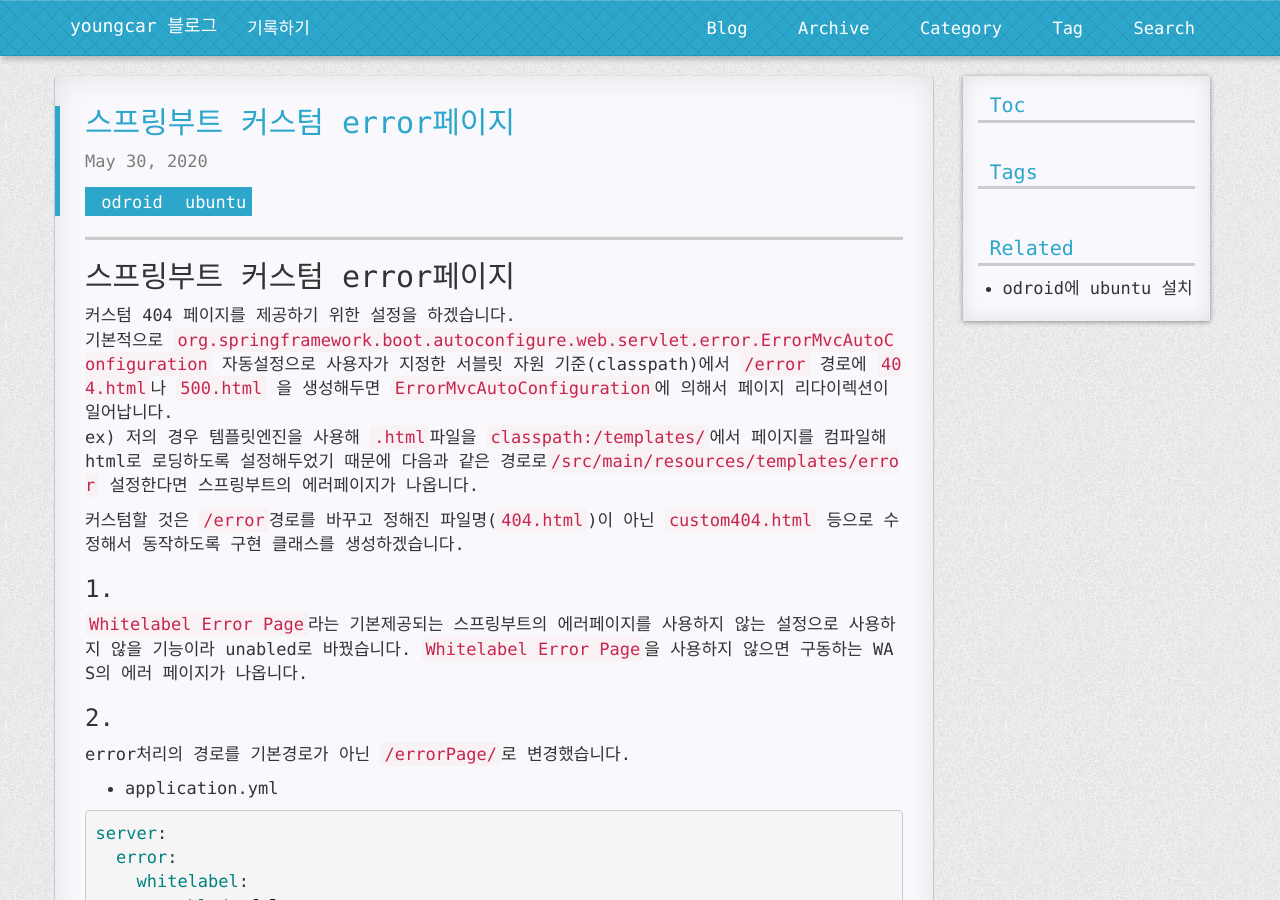
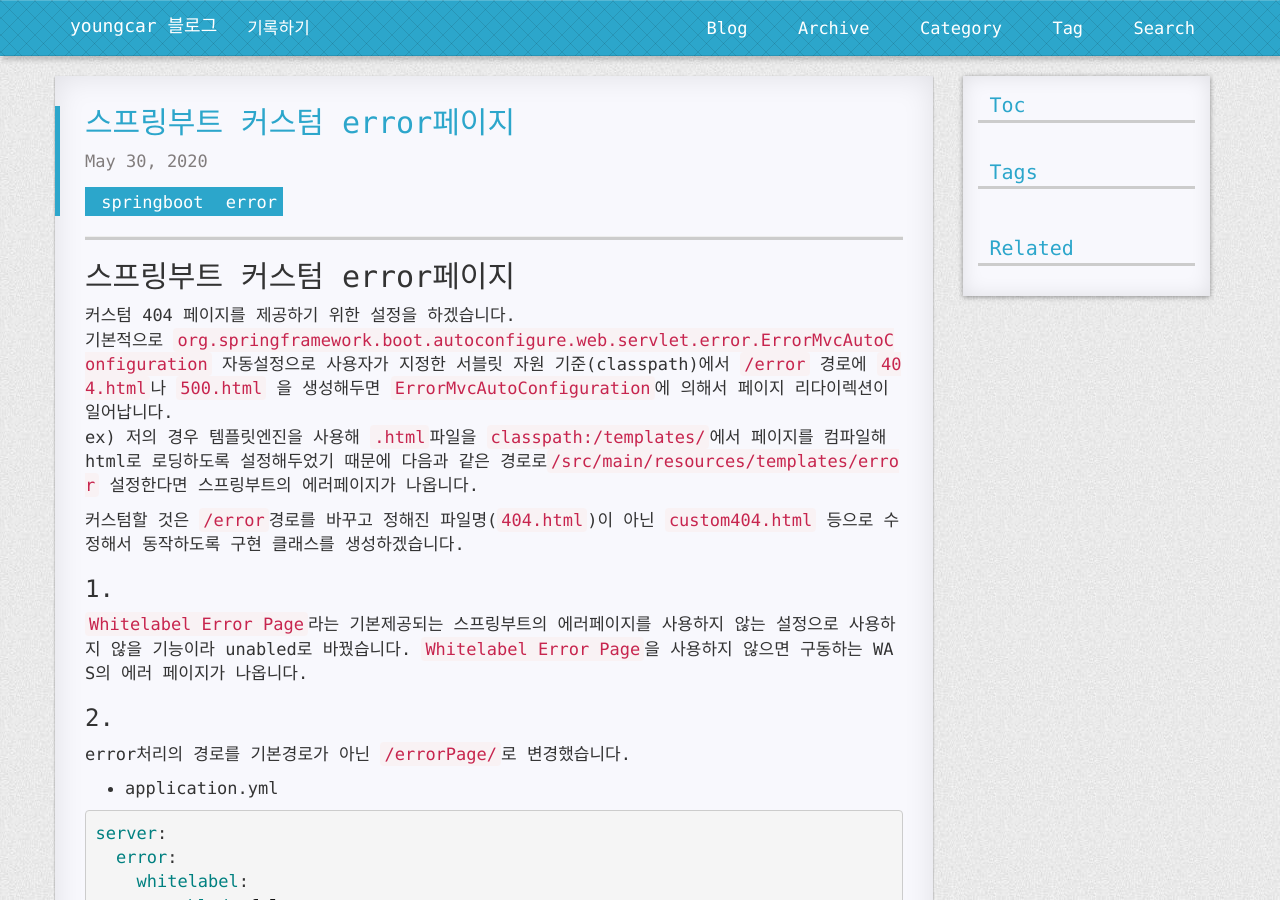
Before and after one commit to juyoungkim223/juyoungkim223.github.io, a Jekyll site: the page built from _posts/2020-05-30-ErrorController.md, in a window 1280 px wide and 900 px high. Built offline with Jekyll 4.4.1, drawn with Linux system fonts in a browser that asks for light colours; nearby versions of some CDN libraries; comment, search, counter and statistics services are not loaded; a style sheet for code colours, icons or effects is not loaded.

Commit message:
Update 2020-05-30-ErrorController.md

```diff
--- a/_posts/2020-05-30-ErrorController.md
+++ b/_posts/2020-05-30-ErrorController.md
@@ -2,7 +2,7 @@
 layout: post
 title: "스프링부트 커스텀 error페이지"
 date: 2020-05-30 01:14:28 -0400
-categories: odroid ubuntu
+categories: springboot error
 ---
 ## 스프링부트 커스텀 error페이지
 
```
